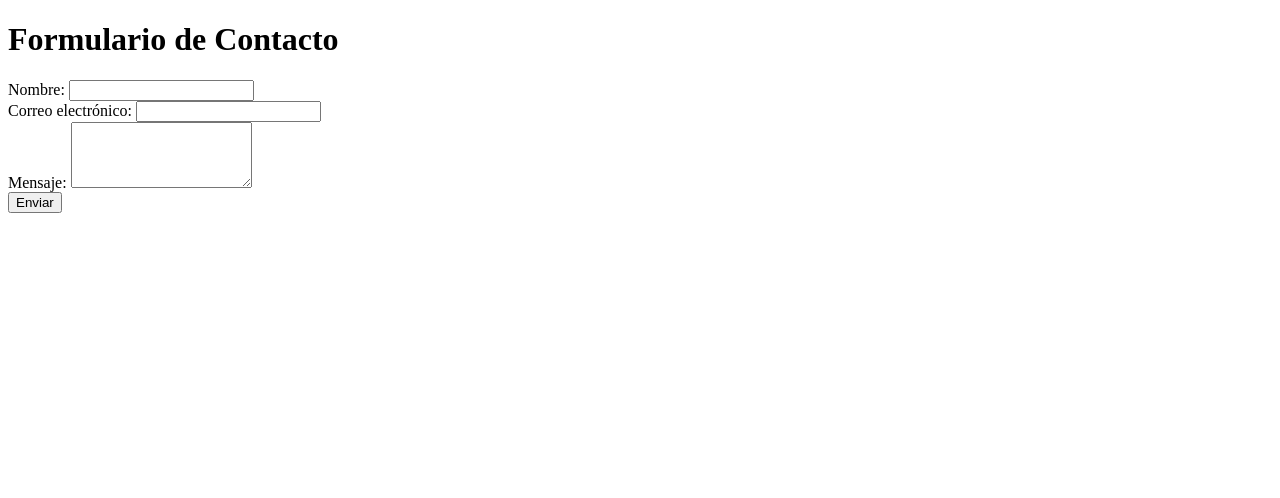
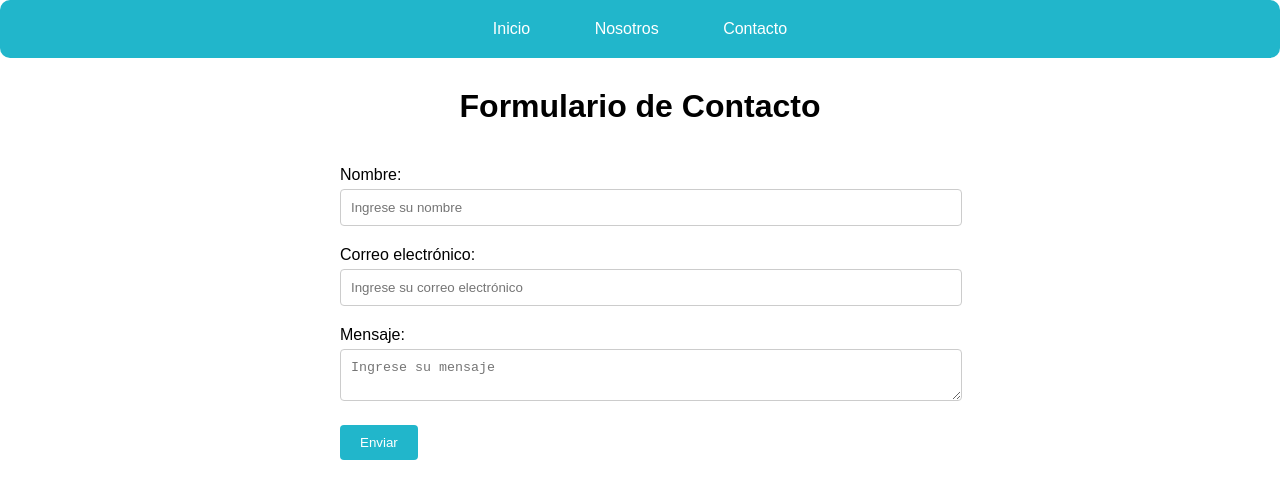
Before and after one commit to rosarigogo/grupo_12_RosariGo, a plain HTML site: page page/contacto.html in a window 1280 px wide. Drawn offline with Linux system fonts and the light colour scheme; files whose address does not match are found by name.

```diff
--- a/css/styles.css
+++ b/css/styles.css
@@ -119,3 +119,75 @@ nav ul li a:hover {
 #centro:hover {
   background-color: #1B9CAD;
 }
+body {
+  font-family: Arial, sans-serif;
+  font-size: 16px;
+  margin: 0;
+  padding: 0;
+}
+
+h1 {
+  text-align: center;
+}
+
+.form-container {
+  max-width: 600px;
+  margin: 0 auto;
+  padding: 20px;
+}
+
+.form-group {
+  margin-bottom: 20px;
+}
+
+label {
+  display: block;
+  margin-bottom: 5px;
+}
+
+input,
+textarea {
+  width: 100%;
+  padding: 10px;
+  border: 1px solid #ccc;
+  border-radius: 4px;
+}
+
+button {
+  background-color: #21B6CB;
+  color: #fff;
+  border: none;
+  border-radius: 4px;
+  padding: 10px 20px;
+  cursor: pointer;
+}
+
+/* Estilos responsivos */
+@media (max-width: 600px) {
+  .form-container {
+    padding: 10px;
+  }
+
+  button {
+    display: block;
+    width: 100%;
+  }
+}
+/* Animación del botón */
+@keyframes pulse {
+  0% {
+    transform: scale(1);
+  }
+  50% {
+    transform: scale(1.1);
+  }
+  100% {
+    transform: scale(1);
+  }
+}
+
+.animated-button {
+  animation-name: pulse;
+  animation-duration: 2s;
+  animation-iteration-count: infinite;
+}
--- a/js/API.js
+++ b/js/API.js
@@ -2,7 +2,7 @@ document.addEventListener("DOMContentLoaded", function() {
     var weatherInfo = document.getElementById("weatherInfo");
 
     // Configura los parámetros de la solicitud a la API de OpenWeatherMap
-    var apiKey = "599b2da13c1cfb4a740bb61c830dcdbc";
+    var apiKey = "af9c1fc88d6c298ecb75488d057919cc";
     var city = "Rosario";
     var url = `https://api.openweathermap.org/data/2.5/weather?q=${city}&appid=${apiKey}&units=metric`;
 
--- a/page/contacto.html
+++ b/page/contacto.html
@@ -3,29 +3,44 @@
 
 <head>
   <meta charset="UTF-8">
-  <title>RosariGo - Formulario de Contacto</title>
+  <meta name="viewport" content="width=device-width, initial-scale=1.0">
+  <meta http-equiv="X-UA-Compatible" content="ie=edge">
+  <title>Formulario de contactos | RosariGo</title>
+  <link rel="stylesheet" href="../css/styles.css">
 </head>
 
 <body>
+  <nav>
+    <ul>
+      <li><a href="../index.html">Inicio</a></li>
+      <li><a href="./nosotros.html">Nosotros</a></li>
+      <li><a href="./contacto.html">Contacto</a></li>
+    </ul>
+  </nav>
+
   <h1>Formulario de Contacto</h1>
 
-  <form id="contactForm">
-    <div>
+  <div class="form-container">
+    <form>
+      <div class="form-group">
         <label for="name">Nombre:</label>
-      <input type="text" id="name" name="name" required>
+        <input type="text" id="name" name="name" placeholder="Ingrese su nombre">
       </div>
-    <div>
+
+      <div class="form-group">
         <label for="email">Correo electrónico:</label>
-      <input type="email" id="email" name="email" required>
+        <input type="email" id="email" name="email" placeholder="Ingrese su correo electrónico">
       </div>
-    <div>
+
+      <div class="form-group">
         <label for="message">Mensaje:</label>
-      <textarea id="message" name="message" rows="4" required></textarea>
+        <textarea id="message" name="message" placeholder="Ingrese su mensaje"></textarea>
       </div>
-    <div>
+
       <button type="submit">Enviar</button>
+    </form>
   </div>
-  </form>
+
 
   <script src="js/formulario.js"></script>
 </body>
```
Also changed, not shown: index.html (+6 -2 lines). Lines whose indentation alone changed are shown as unchanged.
